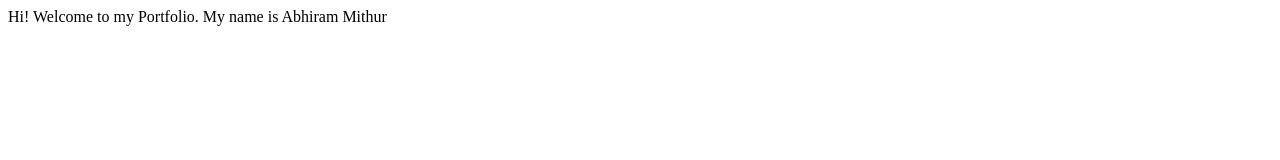
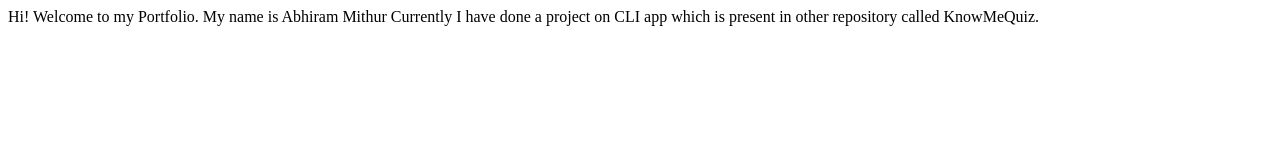
Before and after one commit to Abhiram-Mithur/MyPortfolio, a plain HTML site: page index.html in a window 1280 px wide. Drawn offline with Linux system fonts and the light colour scheme.

Commit message:
Update: project details

```diff
--- a/index.html
+++ b/index.html
@@ -10,5 +10,6 @@
    Hi! Welcome to my Portfolio.
    My name is Abhiram Mithur
 
+   Currently I have done a project on CLI app which is present in other repository called KnowMeQuiz.
 </body>
 </html>
```
